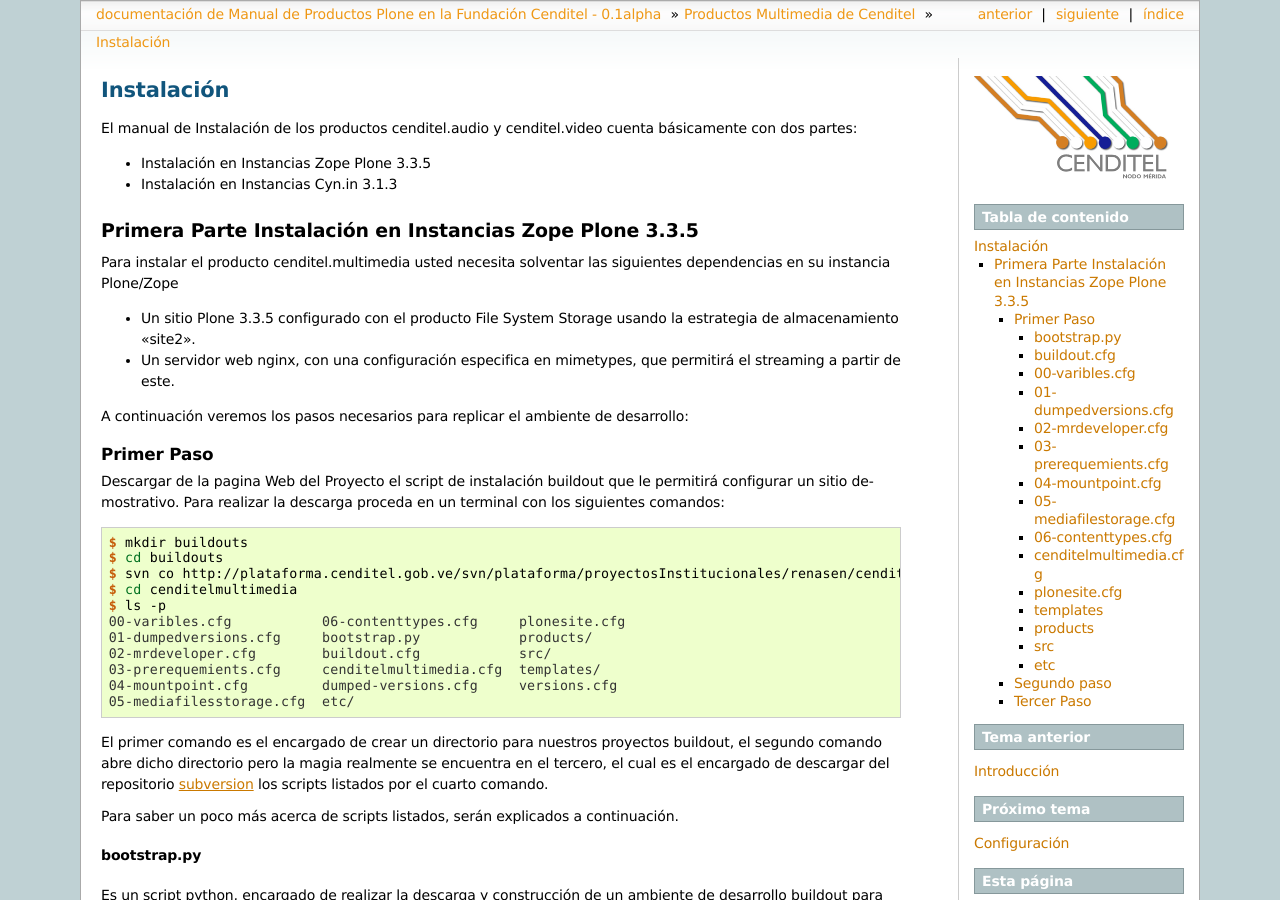
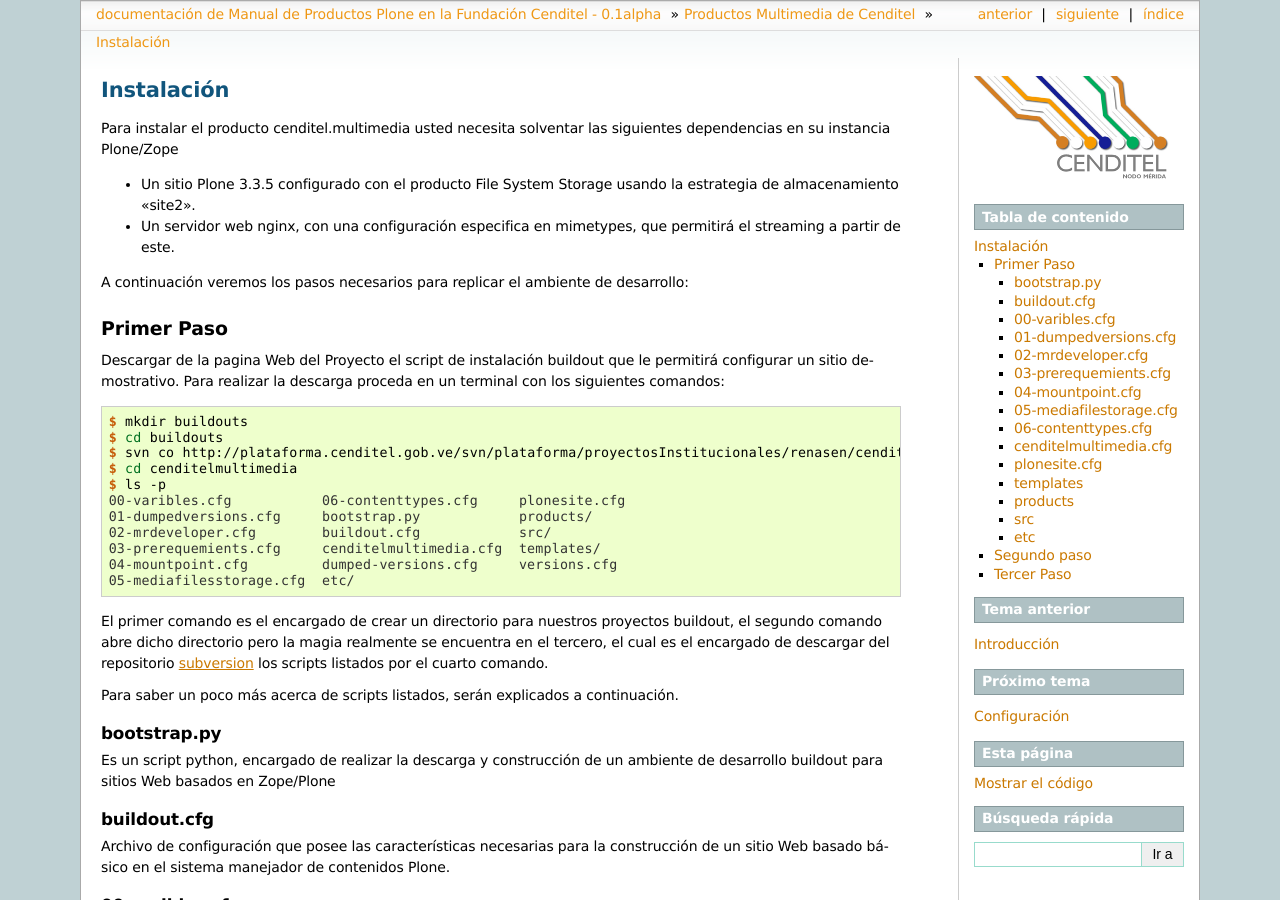
Before and after one commit to Cenditel/cenditel.docs, a Sphinx documentation site: the page built from source/multimedia/manual_de_instalacion.rst, in a window 1280 px wide and 900 px high. Built offline with Sphinx 7.4.7, drawn with Linux system fonts in a browser that asks for light colours; formulas are drawn with MathJax 3.

Commit message:
Eliminadas referencias innecesarias para la instalacion en cyn.in y Plone, obviamente se usa la referencia de intergración del indice general.

```diff
--- a/source/multimedia/manual_de_instalacion.rst
+++ b/source/multimedia/manual_de_instalacion.rst
@@ -5,15 +5,6 @@
 ===========
 Instalación
 ===========
-
-El manual de Instalación de los productos cenditel.audio y cenditel.video cuenta básicamente con dos partes:
-
-* Instalación en Instancias Zope Plone 3.3.5
-* Instalación en Instancias Cyn.in 3.1.3
-
-
-Primera Parte Instalación en Instancias Zope Plone 3.3.5
-========================================================
 
 Para instalar el producto cenditel.multimedia usted necesita solventar las
 siguientes dependencias en su instancia Plone/Zope
```
